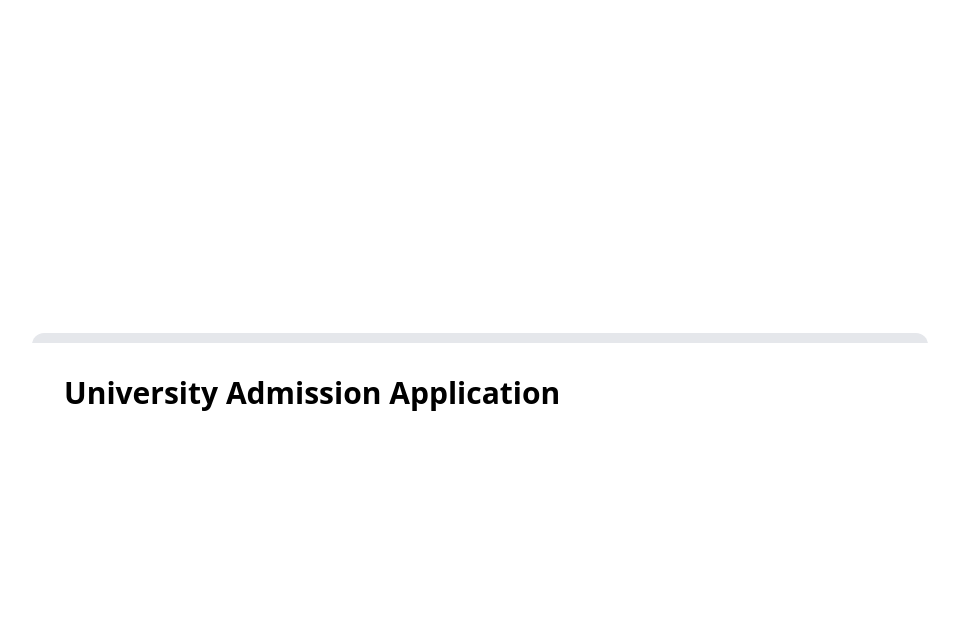
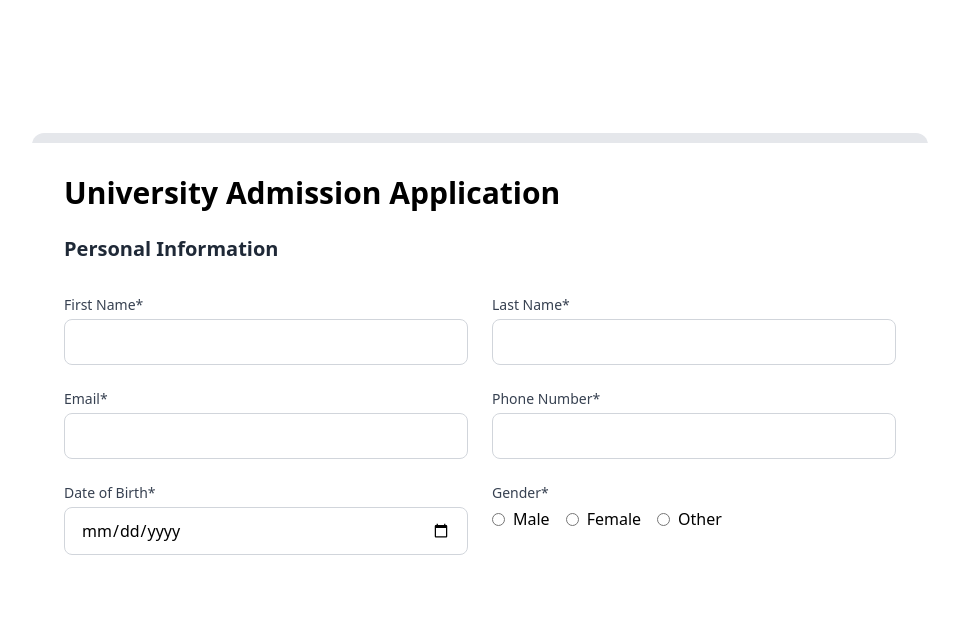
Before and after one commit to amdadislam01/University-Admission-Form, a plain HTML site: page index.html in a window 1280 px wide. Shown: the whole page, without its empty margins (160-1119 px from the left). Drawn offline with nearby package versions, Linux system fonts and the light colour scheme.

Commit message:
Form steps and personal information add complate

```diff
--- a/index.html
+++ b/index.html
@@ -18,6 +18,77 @@
         <div class="p-8">
             <h1 class="text-3xl font-bold form-title mb-6">University Admission Application</h1>
 
+            <!-- Form Steps -->
+            <form id="admissionForm" class="space-y-6">
+                <!-- Step 1: Personal Information -->
+                <div id="step-1" class="form-step active">
+                    <h2 class="text-xl font-semibold text-gray-800 mb-6 pb-2 section-header">Personal Information</h2>
+
+                    <div class="grid grid-cols-1 md:grid-cols-2 gap-6">
+                        <div>
+                            <label for="firstName" class="block text-sm font-medium text-gray-700 mb-1">First Name*</label>
+                            <input type="text" id="firstName" name="firstName"
+                                   class="w-full px-4 py-2.5 rounded-lg border border-gray-300 focus:ring-2 focus:ring-indigo-200 focus:border-indigo-500 transition">
+                            <div id="firstName-error" class="error-message hidden">First name is required</div>
+                        </div>
+
+                        <div>
+                            <label for="lastName" class="block text-sm font-medium text-gray-700 mb-1">Last Name*</label>
+                            <input type="text" id="lastName" name="lastName"
+                                   class="w-full px-4 py-2.5 rounded-lg border border-gray-300 focus:ring-2 focus:ring-indigo-200 focus:border-indigo-500 transition">
+                            <div id="lastName-error" class="error-message hidden">Last name is required</div>
+                        </div>
+
+                        <div>
+                            <label for="email" class="block text-sm font-medium text-gray-700 mb-1">Email*</label>
+                            <input type="email" id="email" name="email"
+                                   class="w-full px-4 py-2.5 rounded-lg border border-gray-300 focus:ring-2 focus:ring-indigo-200 focus:border-indigo-500 transition">
+                            <div id="email-error" class="error-message hidden">Please enter a valid email</div>
+                        </div>
+
+                        <div>
+                            <label for="phone" class="block text-sm font-medium text-gray-700 mb-1">Phone Number*</label>
+                            <input type="tel" id="phone" name="phone"
+                                   class="w-full px-4 py-2.5 rounded-lg border border-gray-300 focus:ring-2 focus:ring-indigo-200 focus:border-indigo-500 transition">
+                            <div id="phone-error" class="error-message hidden">Please enter a valid phone number</div>
+                        </div>
+
+                        <div>
+                            <label for="dob" class="block text-sm font-medium text-gray-700 mb-1">Date of Birth*</label>
+                            <input type="date" id="dob" name="dob"
+                                   class="w-full px-4 py-2.5 rounded-lg border border-gray-300 focus:ring-2 focus:ring-indigo-200 focus:border-indigo-500 transition">
+                            <div id="dob-error" class="error-message hidden">Date of birth is required</div>
+                        </div>
+
+                        <div>
+                            <label class="block text-sm font-medium text-gray-700 mb-1">Gender*</label>
+                            <div class="flex space-x-4">
+                                <label class="inline-flex items-center">
+                                    <input type="radio" name="gender" value="male" class="text-indigo-600 focus:ring-indigo-500">
+                                    <span class="ml-2">Male</span>
+                                </label>
+                                <label class="inline-flex items-center">
+                                    <input type="radio" name="gender" value="female" class="text-indigo-600 focus:ring-indigo-500">
+                                    <span class="ml-2">Female</span>
+                                </label>
+                                <label class="inline-flex items-center">
+                                    <input type="radio" name="gender" value="other" class="text-indigo-600 focus:ring-indigo-500">
+                                    <span class="ml-2">Other</span>
+                                </label>
+                            </div>
+                            <div id="gender-error" class="error-message hidden">Please select a gender</div>
+                        </div>
+                    </div>
+
+                    <div class="flex justify-end mt-8">
+                        <button type="button" onclick="nextStep()" class="btn-primary px-6 py-3 text-white rounded-lg transition flex items-center font-medium">
+                            Next <svg xmlns="http://www.w3.org/2000/svg" class="h-5 w-5 ml-1" viewBox="0 0 20 20" fill="currentColor">
+                                <path fill-rule="evenodd" d="M10.293 5.293a1 1 0 011.414 0l4 4a1 1 0 010 1.414l-4 4a1 1 0 01-1.414-1.414L12.586 11H5a1 1 0 110-2h7.586l-2.293-2.293a1 1 0 010-1.414z" clip-rule="evenodd" />
+                            </svg>
+                        </button>
+                    </div>
+                </div>
+
     <script src="Js/app.js"></script>
 </body>
 </html>
```
